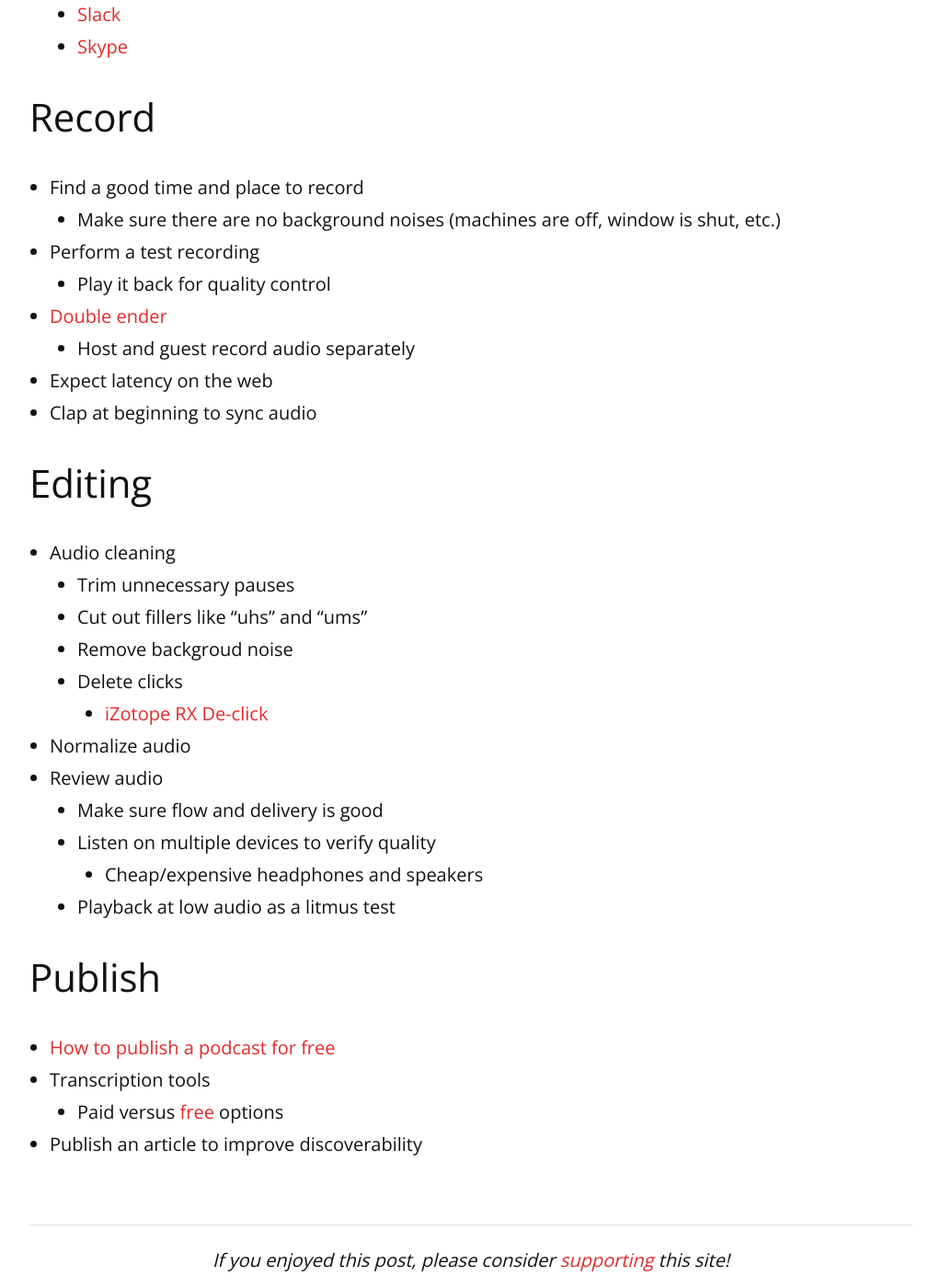
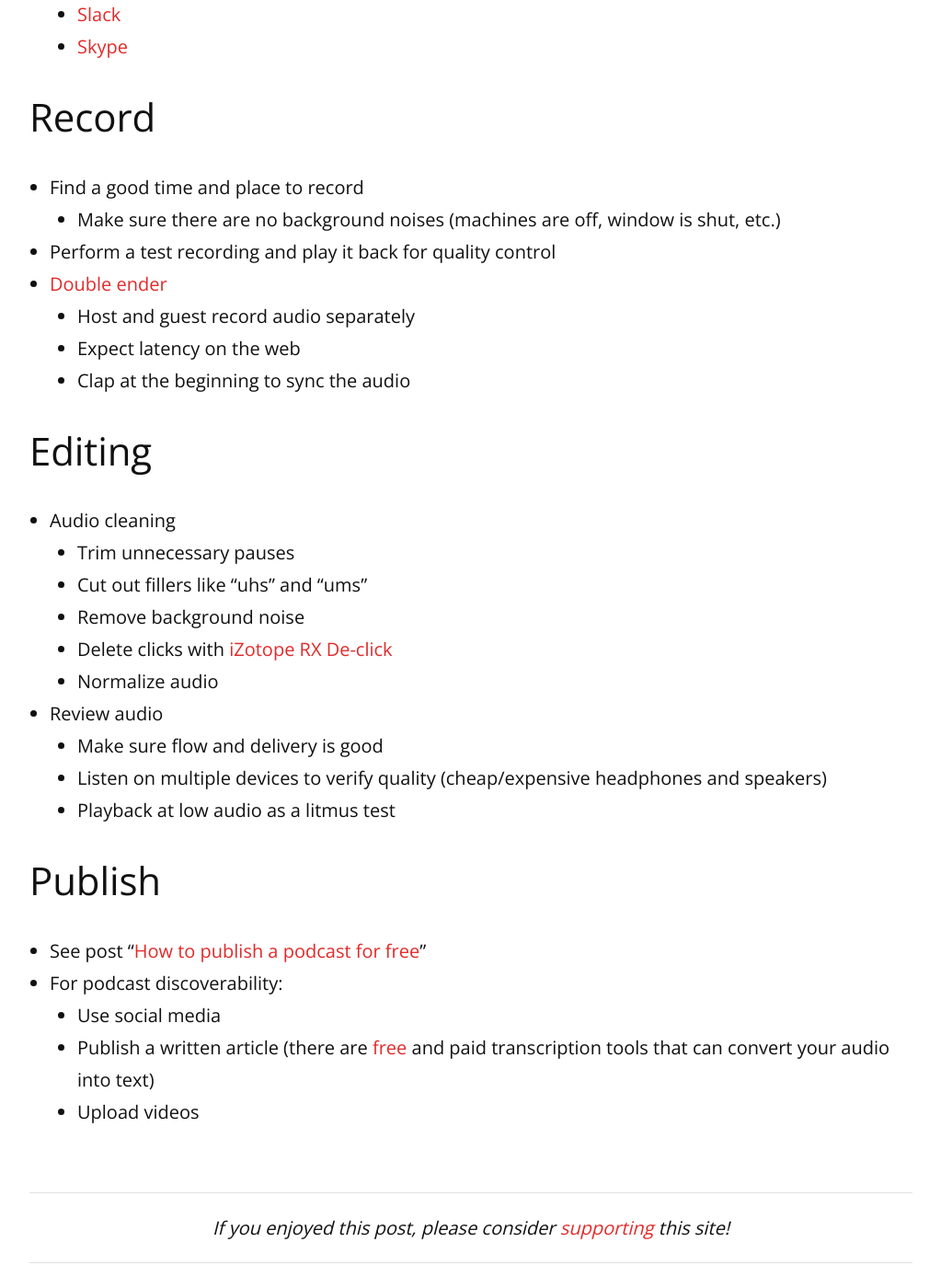
Before and after one commit to remarkablemark/remarkablemark.github.io, a Jekyll site: the page built from _posts/2020/2020-09-16-how-to-create-a-podcast.md, in a window 1280 px wide and 1400 px high, scrolled down 922 px. Shown: the whole window at 92% size, without its empty margins (128-1151 px from the left). Built offline with Jekyll 4.4.1, drawn with Linux system fonts in a browser that asks for light colours; comment, search, counter and statistics services are not loaded; some of the changed text lies outside the part shown.

Commit message:
fix(posts): update "How to create a podcast"
Post: 2020-09-16-how-to-create-a-podcast.md

Consolidate and improve bullet points and fix spelling mistake.

https://medium.com/@remarkablemark/how-to-create-a-podcast-5d656e60eee9

```diff
--- a/_posts/2020/2020-09-16-how-to-create-a-podcast.md
+++ b/_posts/2020/2020-09-16-how-to-create-a-podcast.md
@@ -30,31 +31,29 @@
 
 - Find a good time and place to record
   - Make sure there are no background noises (machines are off, window is shut, etc.)
-- Perform a test recording
-  - Play it back for quality control
+- Perform a test recording and play it back for quality control
 - [Double ender](https://thepodcastersstudio.com/tps-ep-47-recording-a-double-ender-podcast/)
   - Host and guest record audio separately
-- Expect latency on the web
-- Clap at beginning to sync audio
+  - Expect latency on the web
+  - Clap at the beginning to sync the audio
 
 ## Editing
 
 - Audio cleaning
   - Trim unnecessary pauses
   - Cut out fillers like "uhs" and "ums"
-  - Remove backgroud noise
-  - Delete clicks
-    - [iZotope RX De-click](https://www.izotope.com/en/products/rx/features/de-click.html)
-- Normalize audio
+  - Remove background noise
+  - Delete clicks with [iZotope RX De-click](https://www.izotope.com/en/products/rx/features/de-click.html)
+  - Normalize audio
 - Review audio
   - Make sure flow and delivery is good
-  - Listen on multiple devices to verify quality
-    - Cheap/expensive headphones and speakers
+  - Listen on multiple devices to verify quality (cheap/expensive headphones and speakers)
   - Playback at low audio as a litmus test
 
 ## Publish
 
-- [How to publish a podcast for free]({% post_url 2020/2020-09-08-upload-free-podcast %})
-- Transcription tools
-  - Paid versus [free]({% post_url 2020/2020-08-24-python-speech-recognition %}) options
-- Publish an article to improve discoverability
+- See post "[How to publish a podcast for free]({% post_url 2020/2020-09-08-upload-free-podcast %})"
+- For podcast discoverability:
+  - Use social media
+  - Publish a written article (there are [free]({% post_url 2020/2020-08-24-python-speech-recognition %}) and paid transcription tools that can convert your audio into text)
+  - Upload videos
```
Also changed, not shown: other parts of _posts/2020/2020-09-16-how-to-create-a-podcast.md (+2 -1 lines).
